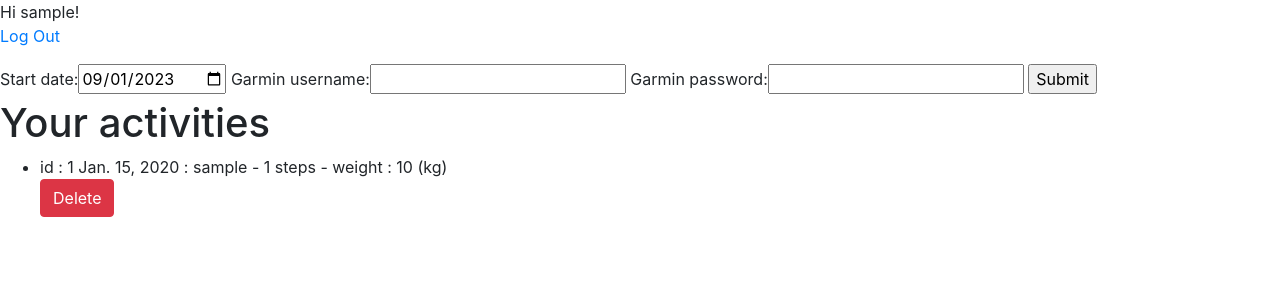
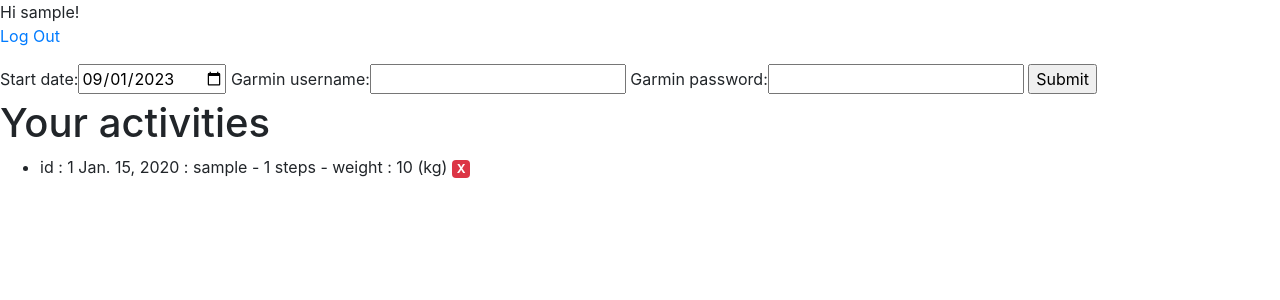
Before and after one commit to nils-n/keep-walking, a Django app: page /activities/ in a window 1280 px wide. Shown: the top 300 px of the page. Run offline with Django 3.2, Linux system fonts and the light colour scheme; a user stored in the database is signed in; tables that the repository leaves empty hold one stand-in row (values such as "Sample post"); parts of the project's set-up code (start-up, migrations or seed data) failed here and were passed over.

Commit message:
add basic delete functionality for activities

```diff
--- a/activities/templates/activities_list.html
+++ b/activities/templates/activities_list.html
@@ -22,10 +22,7 @@
 		<ul>
 			<li>
 				<span class='garmin-id'> id : {{  garmin_row.id }}  </span> {{ garmin_row.date}} : {{ garmin_row.user.username}} -  {{ garmin_row.steps }} steps -  weight : {{ garmin_row.weight_kg }} (kg)
-					<form action="" method="POST" class='delete-activity-form' data-id='{{  garmin_row.id }}'>
-							{% csrf_token %}
-							<button class="btn btn-danger delete-button" data-id='{{  garmin_row.id }}' type='submit'>Delete</button>
-					</form>
+				<a class='badge badge-danger delete-button' style='cursor: pointer;' data-id="{{ garmin_row.id }}" href='activities/delete_activity/{{ garmin_row.id}}'>X</a>
 				</li>
 		</ul>
 		{% endif %}
--- a/activities/urls.py
+++ b/activities/urls.py
@@ -4,5 +4,9 @@ from .views import view_activities, delete_activity
 
 urlpatterns = [
     path("", view_activities, name="view_activities"),
-    path("post/ajax/delete_activity", delete_activity, name="delete_activity"),
+    path(
+        "activities/delete_activity/<int:garmin_data_id>/",
+        delete_activity,
+        name="delete_activity",
+    ),
 ]
--- a/activities/views.py
+++ b/activities/views.py
@@ -3,6 +3,7 @@ import os
 from django.shortcuts import render, redirect
 from django.http import HttpResponseRedirect, JsonResponse
 from django.utils.timezone import datetime
+from django.shortcuts import get_object_or_404
 
 from .models import GarminData
 from .forms import GarminDataForm
@@ -78,14 +79,11 @@ def view_activities(request):
     return render(request, "activities_list.html", context)
 
 
-def delete_activity():
+def delete_activity(request, garmin_data_id, *args, **kwargs):
     """
     this view sends a post request to delete an activity.
-     It uses ajax to post without having to reload the page, based on:
-    https://www.pluralsight.com/guides/work-with-ajax-django
     """
-    print("-------> entering delete_activity")
+    garmin_data = get_object_or_404(GarminData, id=garmin_data_id)
+    garmin_data.delete()
 
-    # some other error occured
-    print("--> some other error occurred")
-    return JsonResponse({"error": ""}, status=400)
+    return HttpResponseRedirect("/activities/")
--- a/static/scripts/activities.js
+++ b/static/scripts/activities.js
@@ -77,20 +77,3 @@ $('.delete-button').click( (e) => {
     // $('#delete-id')[0].innerText = garmin_id
     // $('#deleteModal').modal('show')
 })
-
-
-// as per https://realpython.com/django-and-ajax-form-submissions/
-$('.delete-activity-form').on('submit', function(e) {
-    e.preventDefault();
-    console.log('--> A Delete Form was submitted!')
-    const form = $(e.target)
-    const garmin_id = form.attr('data-id')
-    console.log(garmin_id)
-    delete_activity(garmin_id)
-});
-
-
-function delete_activity( garmin_id) {
-
-    console.log('--> deleting activity with id : ' + garmin_id )
-}
```
